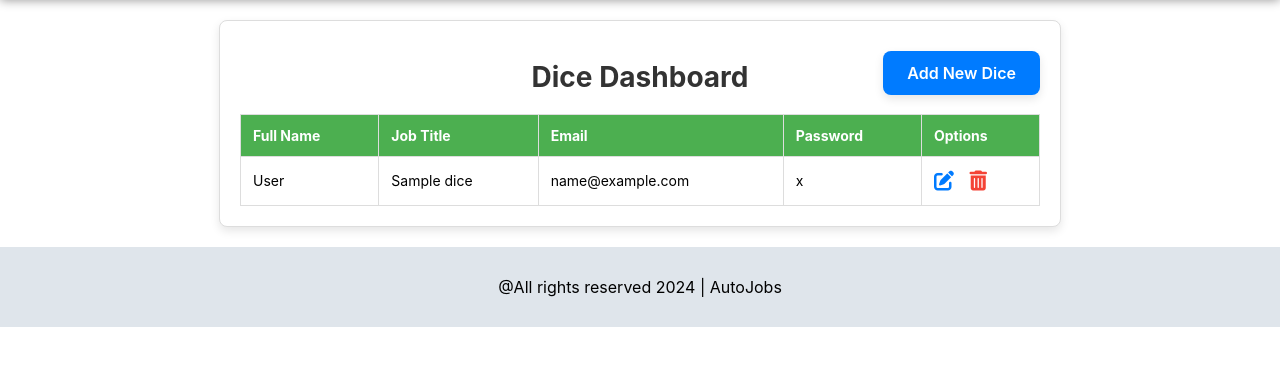
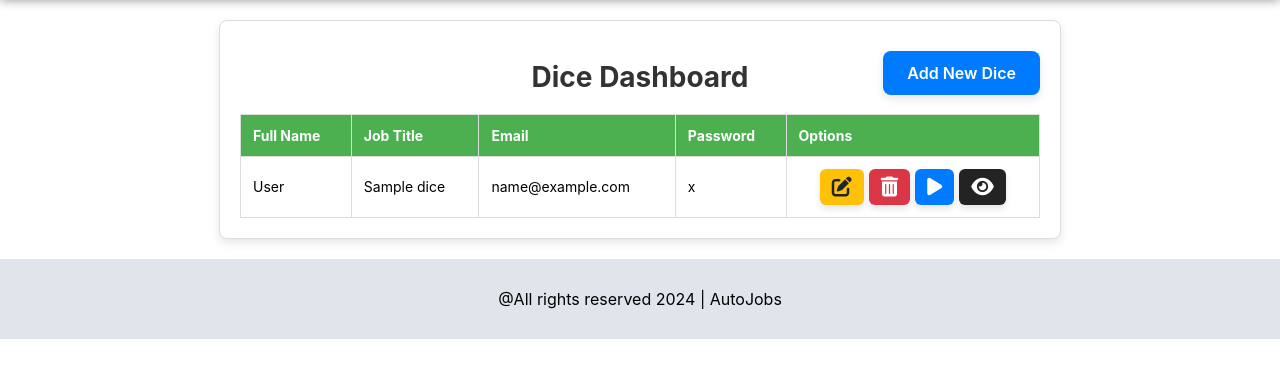
Before and after one commit to am-muhammadumer/Job-Automation-endpointech, a Flask app: page /diceDashboard in a window 1280 px wide. Shown: the part 86-464 px from the top of the page. Run offline with Flask 3, Linux system fonts and the light colour scheme; a user stored in the database is signed in; tables that the repository leaves empty hold one stand-in row (values such as "Sample post").

Commit message:
Added Option Icons and its backend

```diff
--- a/app.py
+++ b/app.py
@@ -106,6 +106,7 @@ class Dice(db.Model):
     jobTitle = db.Column(db.String(100), nullable=False)
     diceEmail = db.Column(db.String(100), nullable=False)
     password = db.Column(db.String(100), nullable=False)
+    dice_status = db.Column(db.String(50), default="stopped")
     user_id = db.Column(db.Integer, db.ForeignKey('user.id'), nullable=False)  # Ensure nullable=False
 
     user = db.relationship('User', backref='dice')
@@ -405,9 +406,37 @@ def delete_dice(dice_id):
     dice = Dice.query.get_or_404(dice_id)
     db.session.delete(dice)
     db.session.commit()
-    flash('Dice entry deleted successfully!', 'success')
     return redirect(url_for('diceDashboard'))
 
+@app.route('/toggle_dice_status', methods=['POST'])
+def toggle_dice_status():
+    # Get the action from the request
+    try:
+        data = request.get_json()
+        action = data.get('action')
+
+        if action not in ['start', 'stop']:
+            return jsonify({'success': False, 'message': 'Invalid action'})
+
+        # Assuming you want to toggle a specific dice, get the dice instance
+        dice = Dice.query.first()  # For example, get the first dice from the database
+
+        if not dice:
+            return jsonify({'success': False, 'message': 'Dice not found'})
+
+        # Update dice status based on action
+        if action == 'start':
+            dice.dice_status = 'running'  # Set the dice to 'running'
+        elif action == 'stop':
+            dice.dice_status = 'stopped'  # Set the dice to 'stopped'
+
+        # Commit the changes to the database
+        db.session.commit()
+
+        return jsonify({'success': True})
+
+    except Exception as e:
+        return jsonify({'success': False, 'message': str(e)})
 
 
 # Initialize the database and create tables if they don't exist
--- a/static/css/diceDashboard.css
+++ b/static/css/diceDashboard.css
@@ -306,34 +306,128 @@ tr:hover {
     background-color: #e2e2e2;
 }
 
-td #edit_Icon{
-    color: #007bff;
-    font-size: 20px;
+/* General Styling for Buttons */
+.btn {
+    display: inline-flex;
+    justify-content: center;
+    align-items: center;
+    padding: 8px 8px;
+    font-size: 16px;
+    text-decoration: none;
+    border-radius: 6px;
+    transition: all 0.3s ease-in-out;
+    border: none;
     cursor: pointer;
-    text-decoration: none;
-    margin-right: 10px;
-}
-td #edit_Icon:hover {
-    color: #0056b3;
-}
-td #del_Icon{
-    color: #f44336;
-    font-size: 20px;
-    cursor: pointer;
-    text-decoration: none;
+    box-shadow: 0 4px 6px rgba(0, 0, 0, 0.1);
 }
 
-td #del_Icon:hover {
-    color: #d32f2f;
+/* Specific Button Colors */
+.btn-warning {
+    background-color: #ffc107;
+    color: #212529;
 }
-/* Responsive Table Adjustments */
+
+.btn-warning:hover {
+    background-color: #e0a800;
+    color: #fff;
+    transform: translateY(-2px);
+}
+
+.btn-danger {
+    background-color: #dc3545;
+    color: #fff;
+}
+
+.btn-danger:hover {
+    background-color: #bd2130;
+    transform: translateY(-2px);
+}
+
+.btn-primary {
+    background-color: #007bff;
+    color: #fff;
+}
+
+.btn-primary:hover {
+    background-color: #0056b3;
+    transform: translateY(-2px);
+}
+
+.btn-light {
+    background-color: #232324;
+    color: #fff;
+}
+
+.btn-light:hover {
+    background-color: #3c3c3c;
+    transform: translateY(-2px);
+}
+
+/* Icon Styling */
+.btn i {
+    font-size: 20px;
+    margin: 0 4px;
+    transition: transform 0.3s ease, color 0.3s ease;
+}
+
+.btn i:hover {
+    color: #fff;
+    transform: scale(1.2);
+}
+
+/* Responsive Flexbox Adjustments for Buttons */
+.icon_div {
+    display: flex;
+    justify-content: center;
+    flex-wrap: wrap;
+    gap: 5px; /* Adjust spacing between buttons */
+}
+
+.icon_div .btn {
+    min-width: 20px;
+    text-align: center;
+}
+
+/* Responsive Design */
+@media (max-width: 768px) {
+    .btn {
+        padding: 6px 10px;
+        font-size: 14px;
+    }
+
+    .btn i {
+        font-size: 18px;
+    }
+
+    .icon_div {
+        justify-content: space-between;
+    }
+}
+
+@media (max-width: 480px) {
+    .btn {
+        padding: 5px 8px;
+        font-size: 12px;
+        width: 100%; /* Make buttons full-width on very small screens */
+    }
+
+    .btn i {
+        font-size: 16px;
+    }
+
+    .icon_div {
+        flex-direction: column; /* Stack buttons vertically */
+    }
+}
+
+/* Table Responsiveness */
 @media (max-width: 768px) {
     table {
         font-size: 12px;
     }
 
     th, td {
-        padding: 10px;
+        padding: 8px;
     }
 }
 
@@ -343,6 +437,11 @@ td #del_Icon:hover {
     }
 
     th, td {
-        padding: 8px;
+        padding: 6px;
     }
 }
+#pause {
+    padding-left: 4px;
+    padding-right: 3px;
+    font-size: 20px;
+}
--- a/templates/diceDashboard.html
+++ b/templates/diceDashboard.html
@@ -61,14 +61,27 @@ Dice Dashboard -AutoJobs
                     <td>{{ dice.diceEmail }}</td>
                     <td>{{ dice.password }}</td>
                     <td>
+                        <div class="icon_div">
+
                                 <!-- Edit Button -->
                                 <a id="edit_Icon" href="{{ url_for('edit_dice', dice_id=dice.id) }}" class="btn btn-warning">
-                                <i class="fas fa-edit"></i>
+                                    <i class="fas fa-edit" title="Edit"></i>
                                 </a>
-                            <!-- Delete Icon -->
+                                <!-- Delete Button -->
                                 <a id="del_Icon" href="{{ url_for('delete_dice', dice_id=dice.id) }}" class="btn btn-danger" title="Delete Entry">
-                                <i class="fas fa-trash-alt"></i> <!-- Font Awesome Trash Icon -->
+                                    <i class="fas fa-trash-alt" title="Delete"></i>
                                 </a>
+                               <!-- Play/Pause Button -->
+                                <a href="#" id="toggleButton" class="btn btn-primary">
+                                    <i id="play" class="fa fa-play" aria-hidden="true" title="Play Dice"></i>
+                                    <i id="pause" class="fa fa-pause" aria-hidden="true" title="Pause Dice" style="display: none;"></i>
+                                </a>
+                                <!-- View Button -->
+                                <a href="#" class="btn btn-light">
+                                    <i id="view" class="fa fa-eye" aria-hidden="true" title="View Logs"></i>
+                                </a>
+
+                        </div>
                     </td>
                 </tr>
                 {% else %}
```
Also changed, not shown: static/js/diceDashboard.js (+41 -0 lines), instance/AutoJobs.db. Lines whose indentation alone changed are shown as unchanged.
